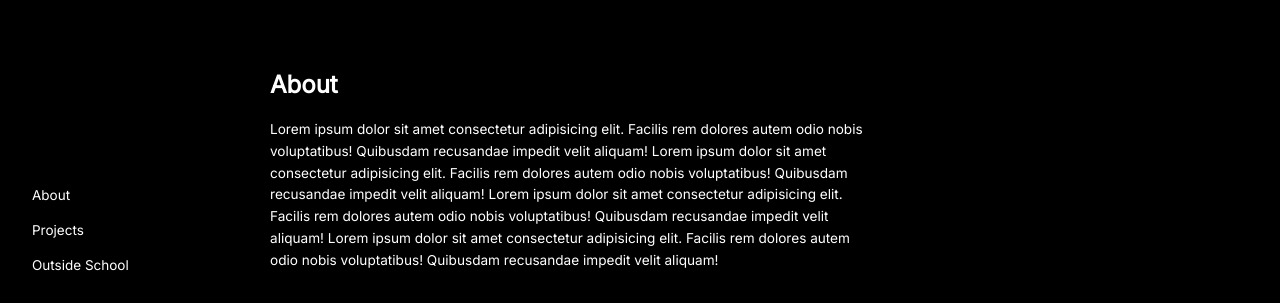
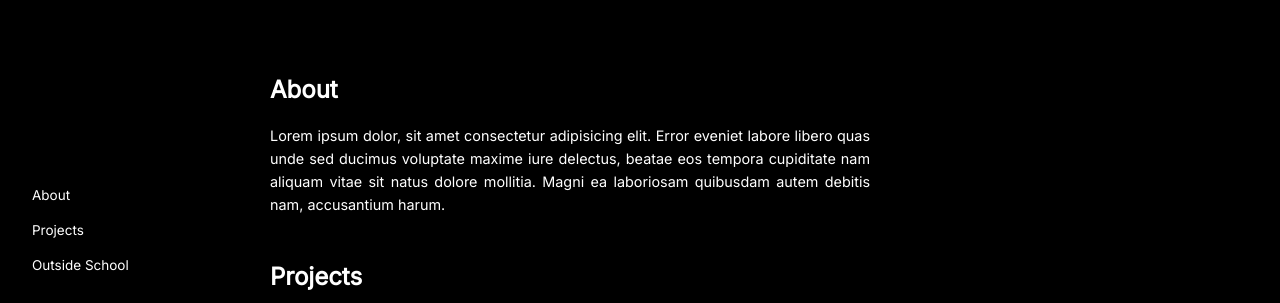
Before and after one commit to kanofiadmasu/personal-website, a plain HTML site: page index.html in a window 1280 px wide. Shown: the top 303 px of the page. Drawn offline with Linux system fonts and the light colour scheme.

Commit message:
Polishing code clarity and readablity

```diff
--- a/index.html
+++ b/index.html
@@ -4,7 +4,7 @@
 <head>
     <meta charset="UTF-8">
     <meta name="viewport" content="width=device-width, initial-scale=1.0">
-    <title>Personal Portfolio</title>
+    <title>Kanofi Admassu</title>
     <link rel="stylesheet" href="styles.css">
     <script src="script.js" defer></script>
 </head>
@@ -37,18 +37,9 @@
     <main class="content">
         <section id="about" class="section">
             <h2>About</h2>
-            <p>Lorem ipsum dolor sit amet consectetur adipisicing elit.
-                Facilis rem dolores autem odio nobis voluptatibus!
-                Quibusdam recusandae impedit velit aliquam!
-                Lorem ipsum dolor sit amet consectetur adipisicing elit.
-                Facilis rem dolores autem odio nobis voluptatibus!
-                Quibusdam recusandae impedit velit aliquam!
-                Lorem ipsum dolor sit amet consectetur adipisicing elit.
-                Facilis rem dolores autem odio nobis voluptatibus!
-                Quibusdam recusandae impedit velit aliquam!
-                Lorem ipsum dolor sit amet consectetur adipisicing elit.
-                Facilis rem dolores autem odio nobis voluptatibus!
-                Quibusdam recusandae impedit velit aliquam!
+            <p>Lorem ipsum dolor, sit amet consectetur adipisicing elit. Error eveniet labore libero quas unde sed
+                ducimus voluptate maxime iure delectus, beatae eos tempora cupiditate nam aliquam vitae sit natus dolore
+                mollitia. Magni ea laboriosam quibusdam autem debitis nam, accusantium harum.
             </p>
         </section>
 
--- a/styles.css
+++ b/styles.css
@@ -158,8 +158,9 @@ body {
 .content p {
     max-width: 600px;
     font-family: 'Inter-Regular';
-    font-size: 0.85em;
+    font-size: 0.9em;
     line-height: 1.6;
+    text-align: justify;
 }
 
 #about h2 {
```
